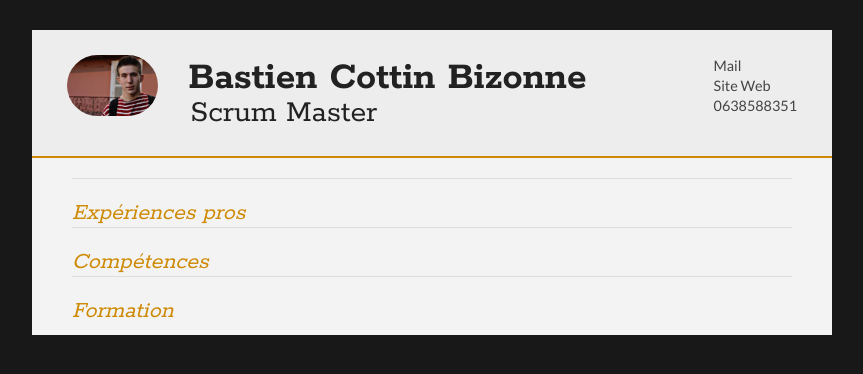
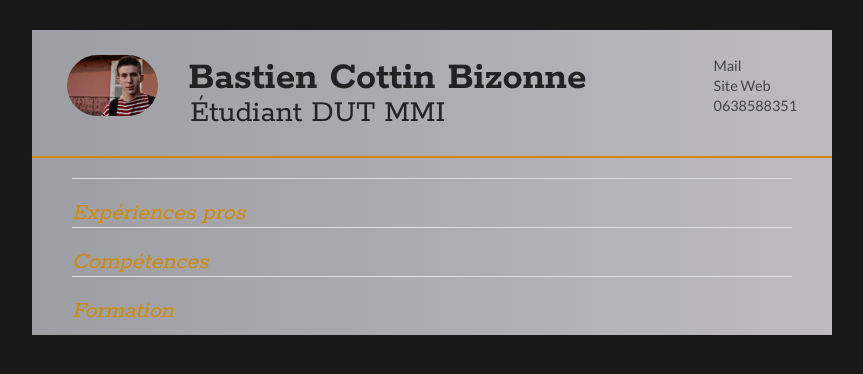
Before and after one commit to MetroKobb/metrosymfony, a Symfony app: template templates/lucky/number.html.twig in a window 1280 px wide. Shown: the top 374 px of the page, without its empty margins (208-1071 px from the left). Run offline with Twig, Linux system fonts and the light colour scheme; the template is opened without the code that fills it, so the values that code supplies are empty; some libraries are stand-ins or nearby versions.

Commit message:
Rendu Final, je me suis arrêté aux checkstyles du jour 5.

```diff
--- a/public/style.css
+++ b/public/style.css
@@ -33,6 +33,8 @@ p {
 	padding: 25px 35px;
 	border-bottom: 2px solid #cf8a05;
 	background: #ededed;
+	background-image: linear-gradient(to left, #BDBBBE 0%, #9D9EA3 100%), radial-gradient(88% 271%, rgba(255, 255, 255, 0.25) 0%, rgba(254, 254, 254, 0.25) 1%, rgba(0, 0, 0, 0.25) 100%), radial-gradient(50% 100%, rgba(255, 255, 255, 0.30) 0%, rgba(0, 0, 0, 0.30) 100%);
+ background-blend-mode: normal, lighten, soft-light;
 }
 
 #name h1 {
@@ -84,6 +86,13 @@ p {
 	color: #444;
 }
 
+#cv {
+
+	background-image: linear-gradient(to left, #BDBBBE 0%, #9D9EA3 100%), radial-gradient(88% 271%, rgba(255, 255, 255, 0.25) 0%, rgba(254, 254, 254, 0.25) 1%, rgba(0, 0, 0, 0.25) 100%), radial-gradient(50% 100%, rgba(255, 255, 255, 0.30) 0%, rgba(0, 0, 0, 0.30) 100%);
+ background-blend-mode: normal, lighten, soft-light;
+}
+
+
 #contactDetails ul li a, a[href^=tel] {
 	color: #444;
 	text-decoration: none;
@@ -115,6 +124,12 @@ section:last-child {
 .sectionTitle {
 	float: left;
 	width: 25%;
+	color: red;
+}
+
+.sectionTitle h1 {
+
+	color: red;
 }
 
 .sectionContent {
@@ -204,6 +219,7 @@ section:last-child {
 @media all and (max-width: 480px) {
 	.mainDetails {
 		padding: 15px 15px;
+		background-image: linear-gradient(-90deg, red, yellow);
 	}
 
 	section {
--- a/src/Controller/LuckyController.php
+++ b/src/Controller/LuckyController.php
@@ -87,6 +87,7 @@ class LuckyController extends Controller
     public function admin()
     {
         return new Response('<html><body>Admin page!</body></html>');
+        return $this->redirectToRoute('index.php');
     }
 
 }
--- a/templates/lucky/number.html.twig
+++ b/templates/lucky/number.html.twig
@@ -23,7 +23,7 @@
 
 		<div id="name">
 			<h1 class="quickFade delayTwo">Bastien Cottin Bizonne</h1>
-			<h2 class="quickFade delayThree">Scrum Master</h2>
+			<h2 class="quickFade delayThree">Étudiant DUT MMI</h2>
 		</div>
 
 		<div id="contactDetails" class="quickFade delayFour">
@@ -94,7 +94,7 @@
     				<ul class="keySkills">
     				{% for competence in competences %}
 
-					<li> {{ competence.getName() }} -{{ competence.getPercent() }}% </li>
+					<li> {{ competence.getName() }} - {{ competence.getPercent() }}% </li>
 
 				{% endfor %}
     			</ul>
```
